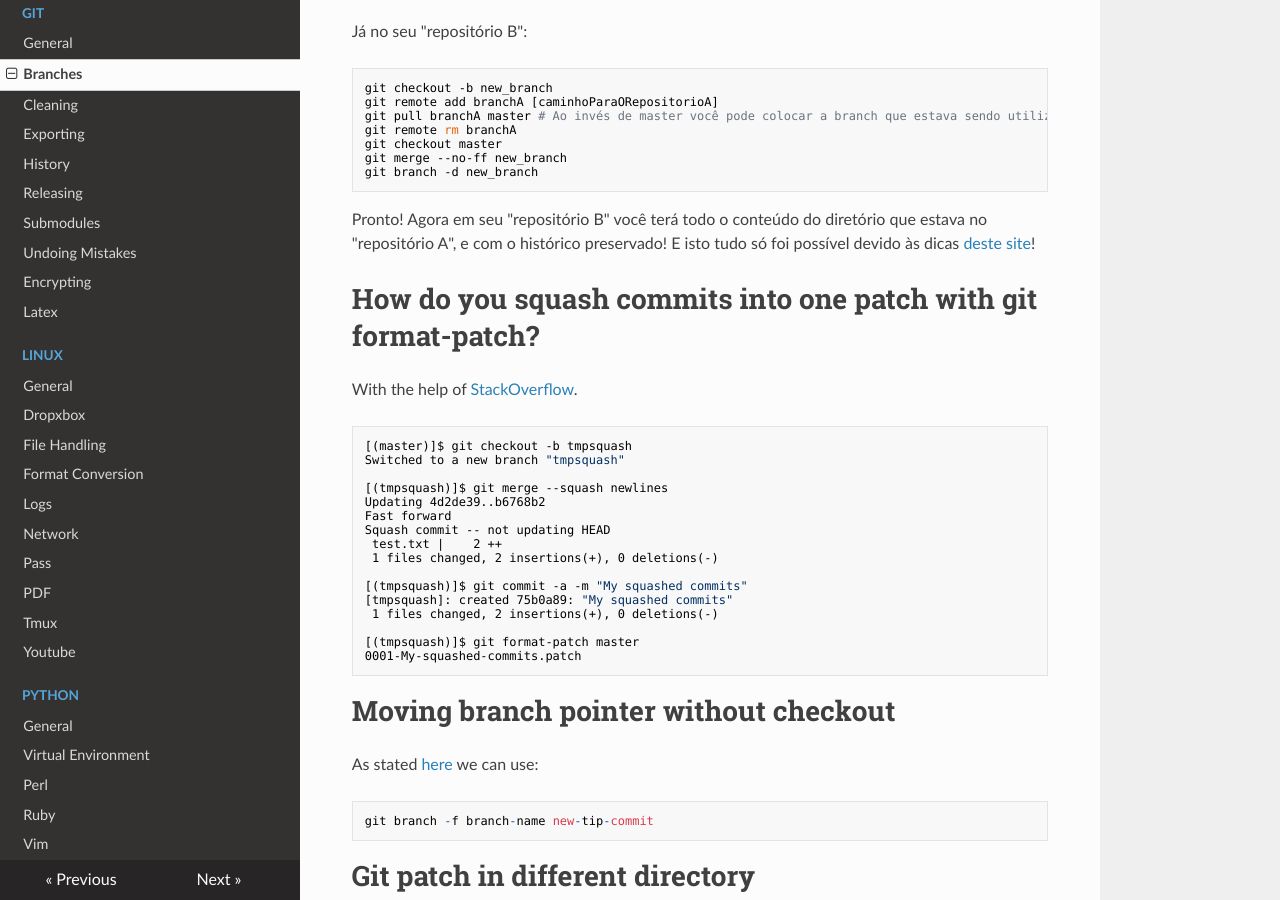
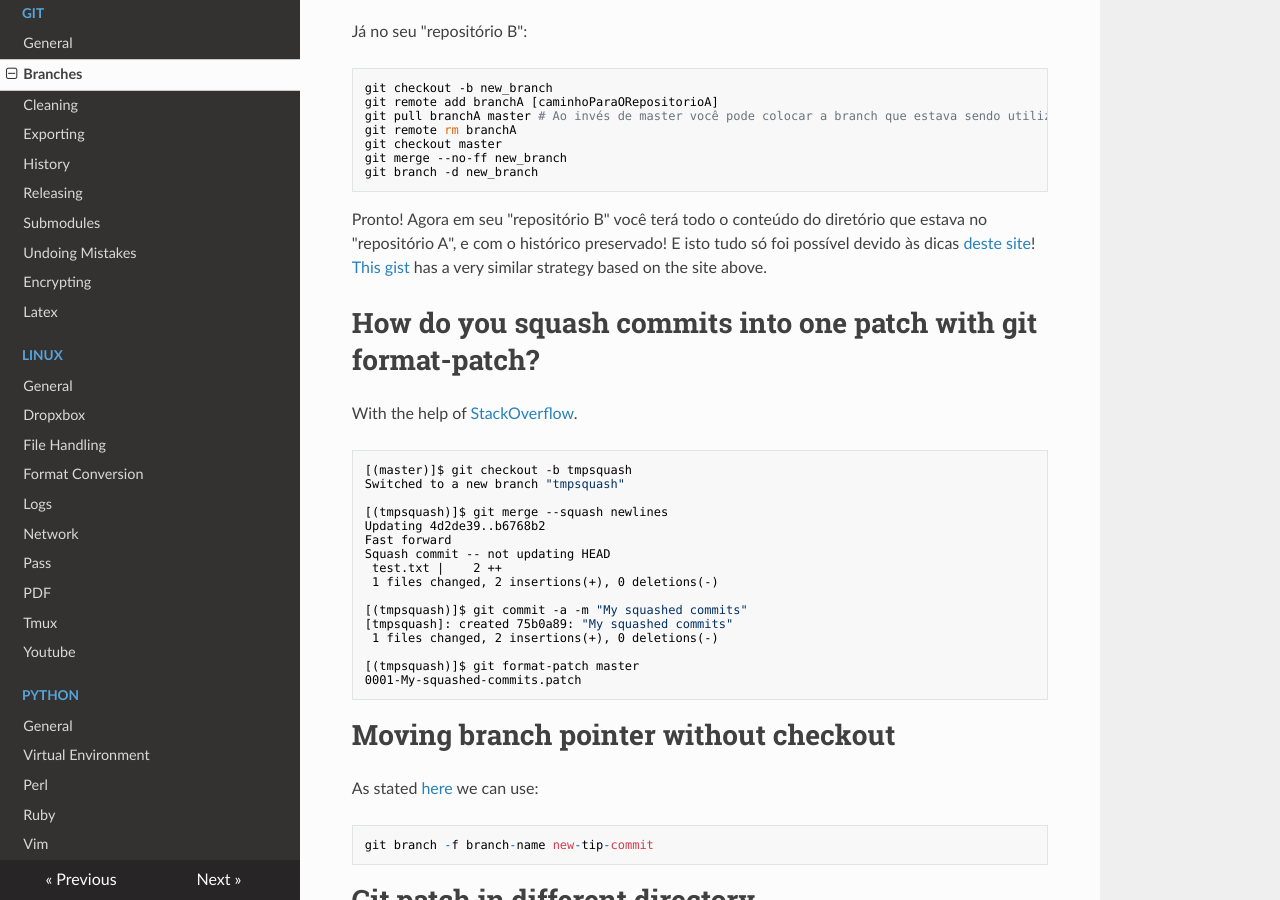
Before and after one commit to hposca/useful_notes, an MkDocs documentation site: the page built from docs/git/branches.md, in a window 1280 px wide and 900 px high, scrolled down 2768 px. Built offline with MkDocs 1.6.1, drawn with Linux system fonts in a browser that asks for light colours; nearby versions of some CDN libraries; old or Windows-style settings are respelled for this version of MkDocs.

Commit message:
Some git updates

```diff
--- a/docs/git/branches.md
+++ b/docs/git/branches.md
@@ -137,7 +137,8 @@ git branch -d new_branch
 ~~~
 
 Pronto! Agora em seu "repositório B" você terá todo o conteúdo do diretório que estava no "repositório A", e com o histórico preservado!
-E isto tudo só foi possível devido às dicas [deste site](http://www.google.com/url?q=http%3A%2F%2Fgbayer.com%2Fdevelopment%2Fmoving-files-from-one-git-repository-to-another-preserving-history%2F&sa=D&sntz=1&usg=AFrqEzd245648I-fl6TPK2YXtsyvjdMGLw)!
+E isto tudo só foi possível devido às dicas [deste site](http://gbayer.com/development/moving-files-from-one-git-repository-to-another-preserving-history/)!
+[This gist](https://gist.github.com/whistler/de34b77aba2221ed8b2e) has a very similar strategy based on the site above.
 
 # How do you squash commits into one patch with git format-patch?
 
```
Also changed, not shown: docs/git/git.md (+6 -0 lines).
